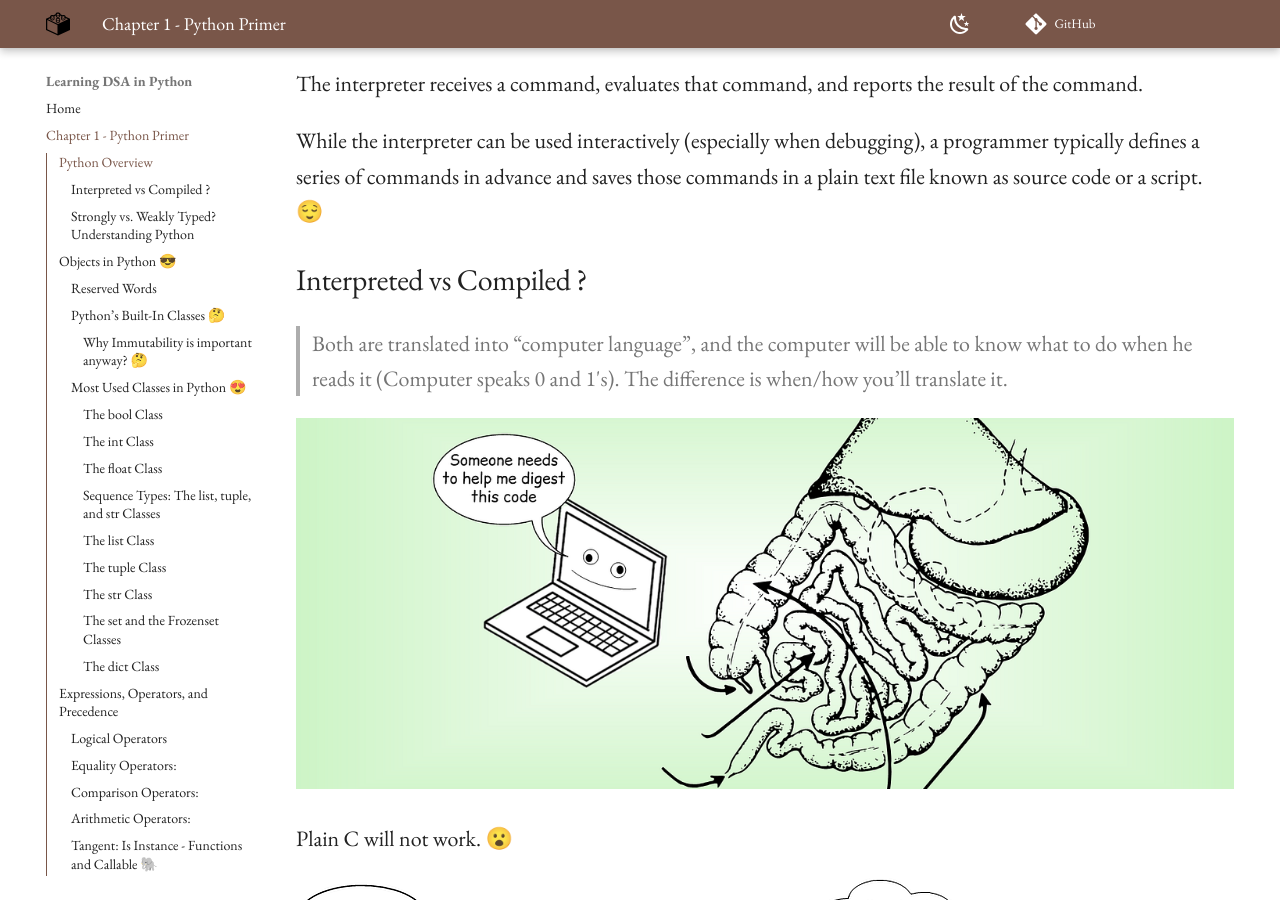
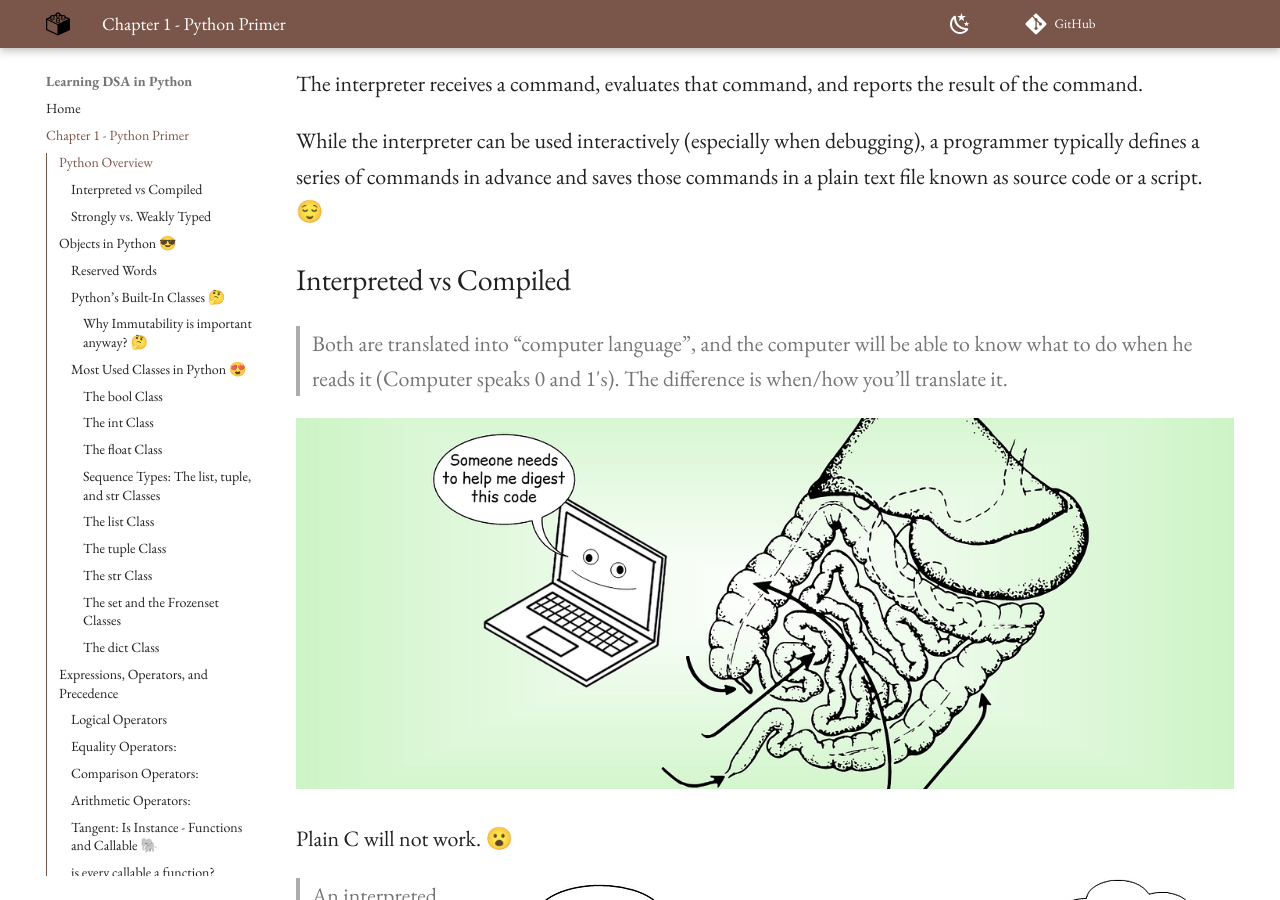
Before and after one commit to kantarcise/learningdsainpython, an MkDocs documentation site: the page built from docs/DS&A-PythonPrimer.md, in a window 1280 px wide and 900 px high, scrolled down 439 px. Built offline with MkDocs 1.6.1 and Material for MkDocs 9.7.7, drawn with Linux system fonts in a browser that asks for light colours; nearby versions of some CDN libraries; library files that are not in the unit come from our copies; comment, search, counter and statistics services are not loaded; some of the changed text lies outside the part shown.

Commit message:
better alignment

```diff
--- a/docs/DS&A-PythonPrimer.md
+++ b/docs/DS&A-PythonPrimer.md
@@ -17,7 +17,7 @@
 
 While the interpreter can be used interactively (especially when debugging), a programmer typically defines a series of commands in advance and saves those commands in a plain text file known as source code or a script. 😌
 
-### Interpreted vs Compiled ?
+### Interpreted vs Compiled
 
 > Both are translated into “computer language”, and the computer will be able to know what to do when he reads it (Computer speaks 0 and 1's). The difference is when/how you’ll translate it.
 
@@ -25,7 +25,7 @@
 
 Plain C will not work.  😮
 
-![Figure 0.2](https://raw.githubusercontent.com/kantarcise/learningdsainpython/refs/heads/main/docs/assets/images/chapter1/fig0-2.png)
+![Figure 0.2](https://raw.githubusercontent.com/kantarcise/learningdsainpython/refs/heads/main/docs/assets/images/chapter1/fig0-2.png){ align=right }
 
 > An interpreted language uses a software called interpreter to translate the original message into the “computer language”, much like a real life interpreter would translate somebody’s Portuguese speech into English in real time.
 
@@ -33,7 +33,7 @@
 
 > A compiled language uses a software called compiler that **translates** the original message and saves it to another file. You can imagine that the compiler would be the person creating subtitles for a speech.
 
-![Figure 0.3](https://raw.githubusercontent.com/kantarcise/learningdsainpython/refs/heads/main/docs/assets/images/chapter1/fig0-3.png)
+![Figure 0.3](https://raw.githubusercontent.com/kantarcise/learningdsainpython/refs/heads/main/docs/assets/images/chapter1/fig0-3.png){ align=right }
 
 > The interpreter might come up with the translated message first, as he’s translating in real time, but if he’s asked to translate it again, he’ll have to **redo the work every time.**
 >
@@ -69,7 +69,7 @@
 
 If you want to, you can think of the hierarchy from ancestor to child as : *"Container - Collection - Sequence"* 🥰
 
-### Strongly vs. Weakly Typed? Understanding Python
+### Strongly vs. Weakly Typed
 
 Python is a **strongly typed** and **dynamically typed** language.
 
```
